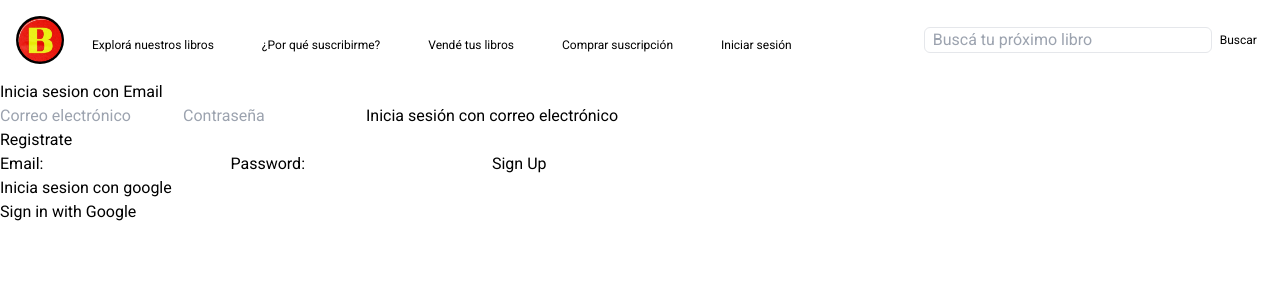
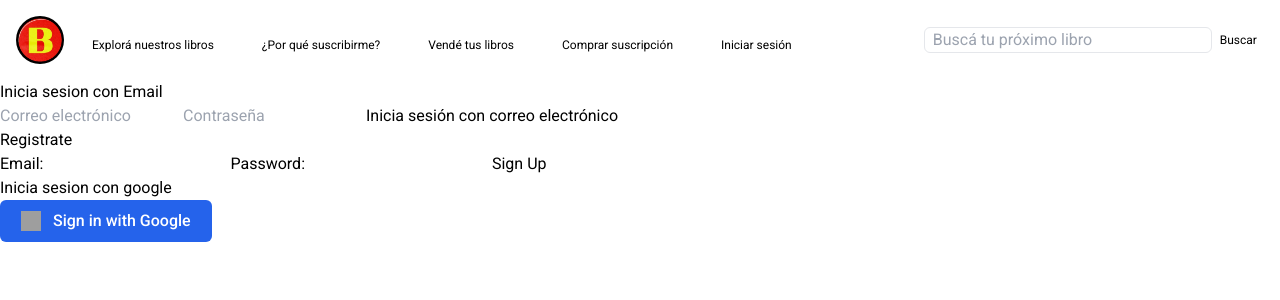
Before and after one commit to bookbuster-ar/web-app-front, a React (Vite) app: page /login in a window 1280 px wide. Shown: the top 300 px of the page. Built offline with nearby package versions, Linux system fonts and the light colour scheme; grey boxes are pictures that could not be loaded.

Commit message:
Cambios minimos

```diff
--- a/src/components/Authentication/AuthGoogle.jsx
+++ b/src/components/Authentication/AuthGoogle.jsx
@@ -13,6 +13,7 @@ async function signInWithPopupAsync(auth, provider) {
     const credential = GoogleAuthProvider.credentialFromResult(result);
 
     const token = credential.accessToken;
+    console.log('mandar el siguiente token al back', token); // TOKENNNNNNNNNNNNNNNNNN
     // The signed-in user info.
     const user = result.user;
     console.log(user);
@@ -34,7 +35,11 @@ async function signInWithPopupAsync(auth, provider) {
 
 const GoogleSignIn = () => {
   return (
-    <button onClick={() => signInWithPopupAsync(auth, provider)}>
+    <button
+      onClick={() => signInWithPopupAsync(auth, provider)}
+      className="flex items-center justify-center px-5 py-2 border border-transparent text-base font-medium rounded-md text-white bg-blue-600 hover:bg-blue-700"
+    >
+      <img src="https://upload.wikimedia.org/wikipedia/commons/5/53/Google_%22G%22_Logo.svg" alt="Google Logo" className="h-5 w-5 mr-3"/>
       Sign in with Google
     </button>
   );
--- a/src/components/navBar/SearchBar.jsx
+++ b/src/components/navBar/SearchBar.jsx
@@ -1,3 +1,5 @@
+import axios from 'axios';
+
 const SearchBar = () => {
   const handlerSearch = () => {
     alert('Simulamos que se busca algo mi rey');
--- a/src/store/books/bookSlice.js
+++ b/src/store/books/bookSlice.js
@@ -1,5 +1,7 @@
 import { createSlice } from '@reduxjs/toolkit';
 import axios from 'axios';
+
+console.log('vamos a usar axios para las peticiones', axios); // --------------------
 
 const initialState = {
   books: [],
```
Also changed, not shown: src/components/Authentication/AuthFacebook.jsx (deleted).
